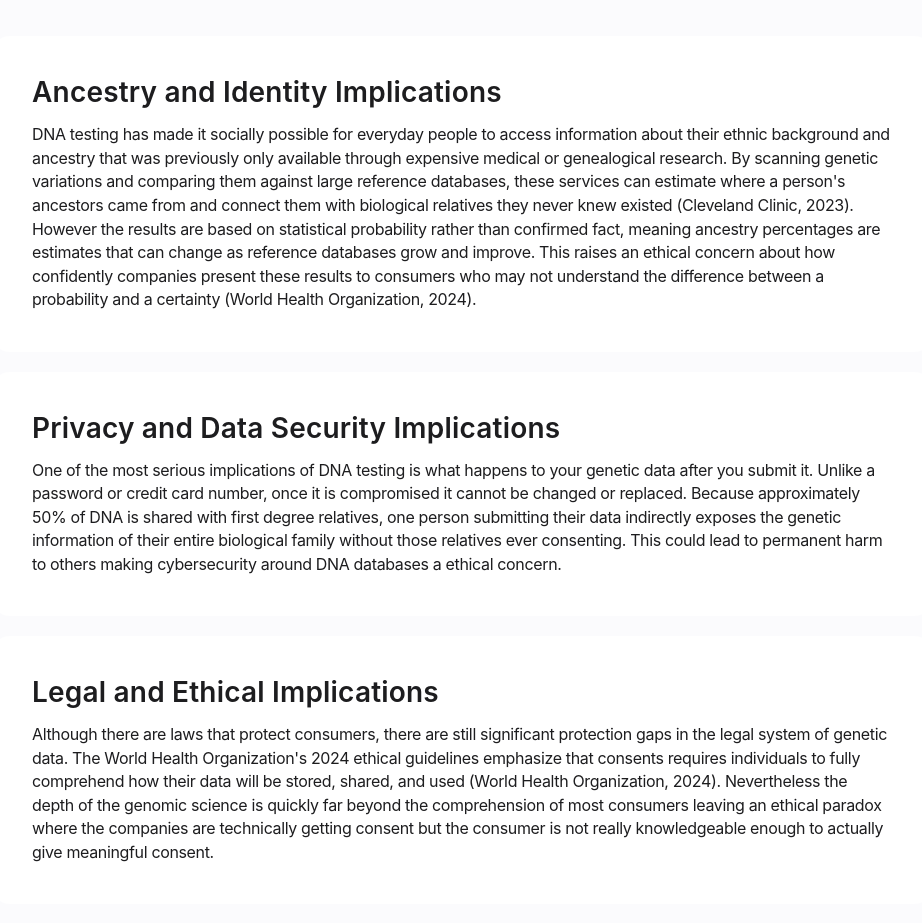
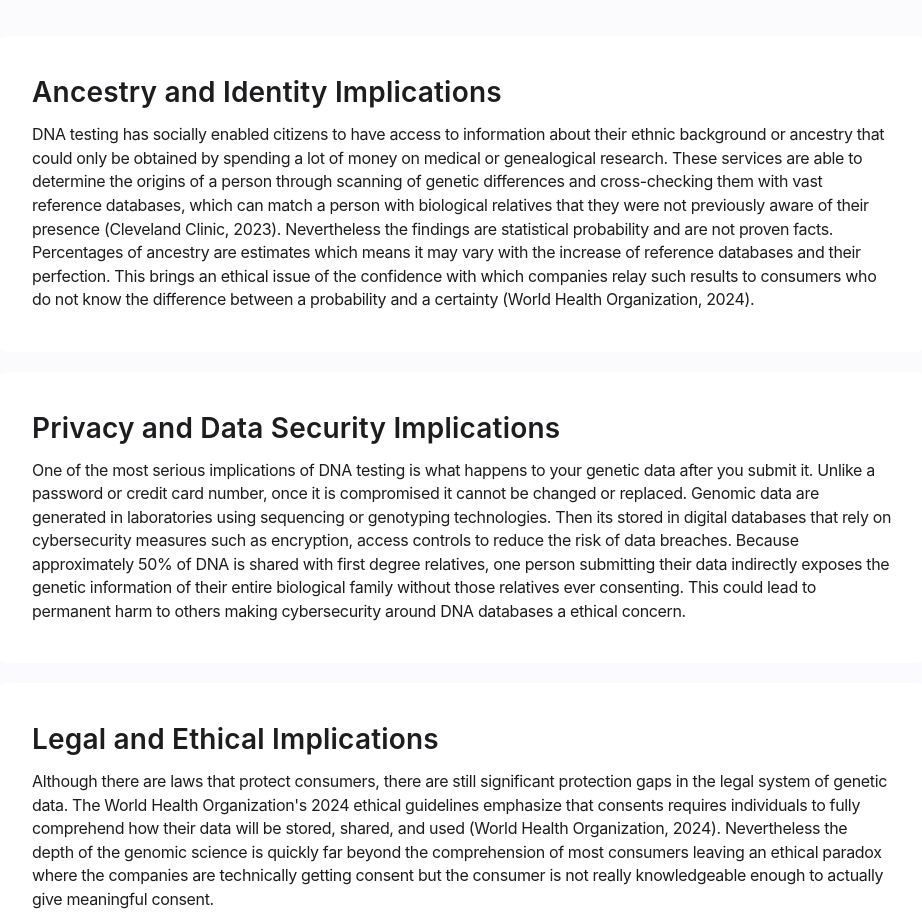
Before and after one commit to 29liaoti/website, a plain HTML site: page index.html in a window 1280 px wide. Shown: the part 3093-4016 px from the top of the page, without its empty margins (178-1100 px from the left). Drawn offline with Linux system fonts and the light colour scheme.

Commit message:
Update index.html

```diff
--- a/index.html
+++ b/index.html
@@ -433,12 +433,12 @@
 
             <div class="implication-card">
                 <h3>Ancestry and Identity Implications</h3>
-                <p>DNA testing has made it socially possible for everyday people to access information about their ethnic background and ancestry that was previously only available through expensive medical or genealogical research. By scanning genetic variations and comparing them against large reference databases, these services can estimate where a person's ancestors came from and connect them with biological relatives they never knew existed (Cleveland Clinic, 2023). However the results are based on statistical probability rather than confirmed fact, meaning ancestry percentages are estimates that can change as reference databases grow and improve. This raises an ethical concern about how confidently companies present these results to consumers who may not understand the difference between a probability and a certainty (World Health Organization, 2024).</p>
+                <p>DNA testing has socially enabled citizens to have access to information about their ethnic background or ancestry that could only be obtained by spending a lot of money on medical or genealogical research. These services are able to determine the origins of a person through scanning of genetic differences and cross-checking them with vast reference databases, which can match a person with biological relatives that they were not previously aware of their presence (Cleveland Clinic, 2023). Nevertheless the findings are statistical probability and are not proven facts. Percentages of ancestry are estimates which means it may vary with the increase of reference databases and their perfection. This brings an ethical issue of the confidence with which companies relay such results to consumers who do not know the difference between a probability and a certainty (World Health Organization, 2024).</p>
             </div>
 
             <div class="implication-card">
                 <h3>Privacy and Data Security Implications</h3>
-                <p>One of the most serious implications of DNA testing is what happens to your genetic data after you submit it. Unlike a password or credit card number, once it is compromised it cannot be changed or replaced. Because approximately 50% of DNA is shared with first degree relatives, one person submitting their data indirectly exposes the genetic information of their entire biological family without those relatives ever consenting. This could lead to permanent harm to others making cybersecurity around DNA databases a ethical concern. </p>
+                <p>One of the most serious implications of DNA testing is what happens to your genetic data after you submit it. Unlike a password or credit card number, once it is compromised it cannot be changed or replaced. Genomic data are generated in laboratories using sequencing or genotyping technologies. Then its stored in digital databases that rely on cybersecurity measures such as encryption, access controls to reduce the risk of data breaches. Because approximately 50% of DNA is shared with first degree relatives, one person submitting their data indirectly exposes the genetic information of their entire biological family without those relatives ever consenting. This could lead to permanent harm to others making cybersecurity around DNA databases a ethical concern. </p>
             </div>
 
             <div class="implication-card">
```
